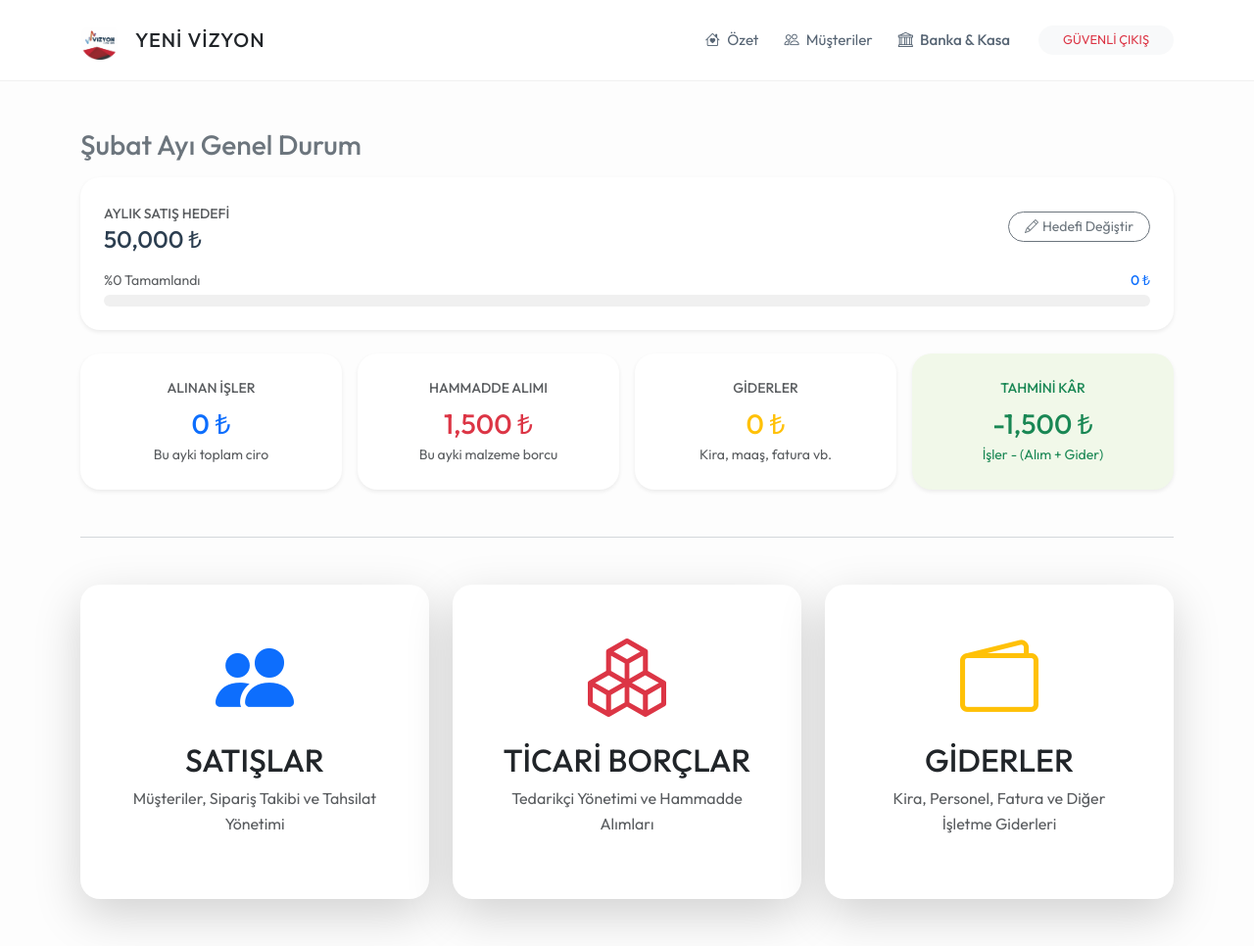
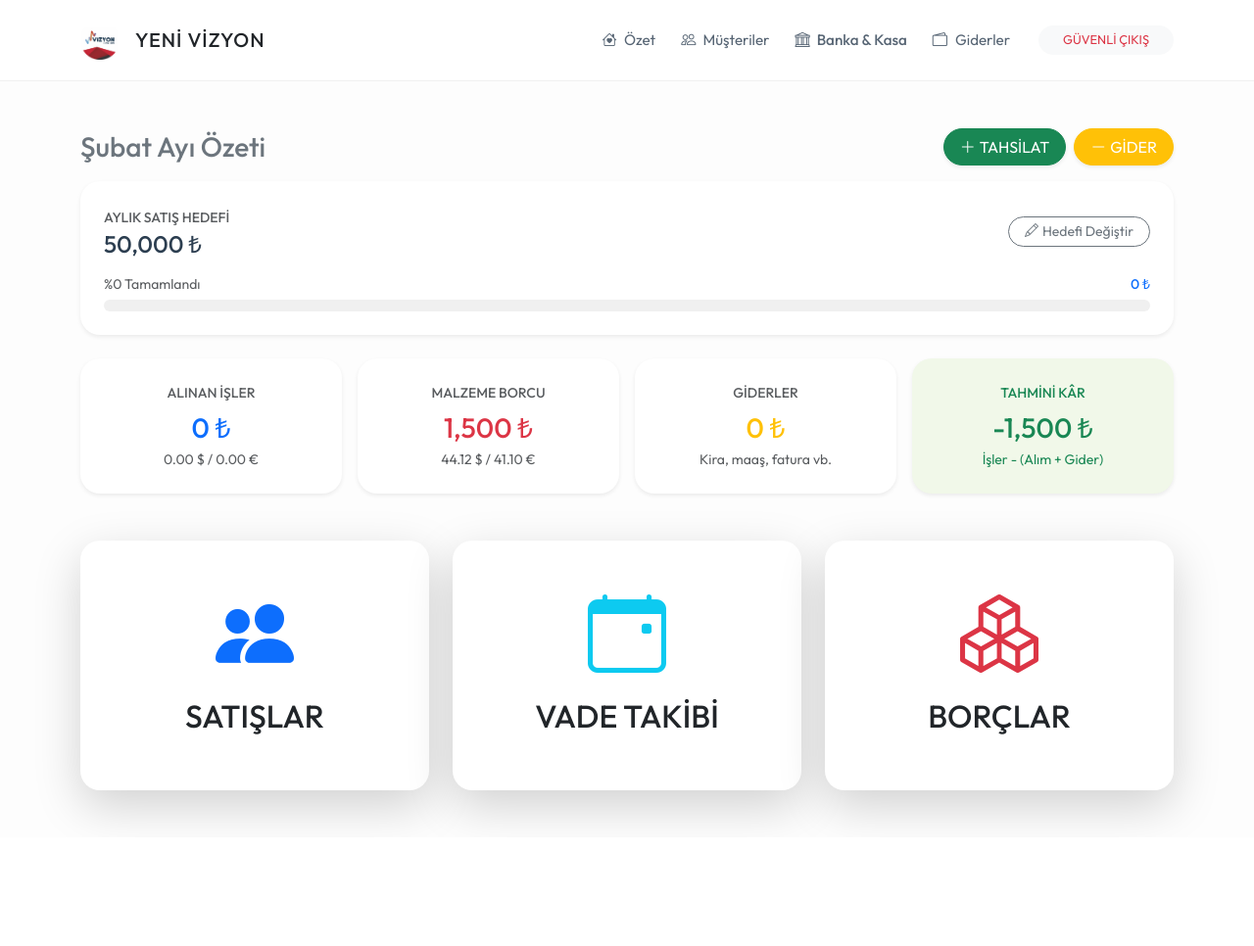
Before and after one commit to musty7091/yvr, a Flask app: page / in a window 1280 px wide. Shown: the whole page at 98% size. After the commit the page ends 840 px from the top, so only its background shows below. Run offline with Flask 3, Linux system fonts and the light colour scheme; the visitor is signed in with stand-in values (Sample User, id 1); data comes from the database, SQL or seed files in the repository; both versions use the stored data as it was after the commit; data that the repository does not hold is empty.

Commit message:
kontrol öncesi

```diff
--- a/models.py
+++ b/models.py
@@ -38,6 +38,10 @@ class IsKaydi(db.Model):
     para_birimi = db.Column(db.String(5), default='TL')
     maliyet = db.Column(db.Float, default=0.0)
     teslim_tarihi = db.Column(db.String(20))
+    # --- YENİ EKLENEN ALANLAR ---
+    vade_gun = db.Column(db.Integer, default=0) # İş tesliminden kaç gün sonra ödeme beklendiği
+    teslim_edildi_tarihi = db.Column(db.DateTime, nullable=True) # İşin gerçekten teslim edildiği tarih
+    # ----------------------------
     durum = db.Column(db.String(20), default='Devam Ediyor')
     kayit_tarihi = db.Column(db.DateTime, default=datetime.now)
     musteri_id = db.Column(db.Integer, db.ForeignKey('musteri.id'), nullable=False)
--- a/templates/base.html
+++ b/templates/base.html
@@ -109,6 +109,7 @@
                 <li class="nav-item"><a class="nav-link" href="/"><i class="bi bi-house-heart me-1"></i> Özet</a></li>
                 <li class="nav-item"><a class="nav-link" href="/musteriler"><i class="bi bi-people me-1"></i> Müşteriler</a></li>
                 <li class="nav-item"><a class="nav-link text-dark fw-bold" href="{{ url_for('genel.kasa_banka_yonetimi') }}"><i class="bi bi-bank me-1"></i> Banka & Kasa </a></li>
+                <li class="nav-item"><a class="nav-link text-white d-flex align-items-center" href="{{ url_for('gider.giderler') }}"><i class="bi bi-wallet2 me-2"></i> <span>Giderler</span></a></li>
                 <li class="nav-item ms-lg-3"><a class="btn btn-light btn-sm px-4 rounded-pill text-danger" href="/logout" style="font-size: 0.8rem;">GÜVENLİ ÇIKIŞ</a></li>
             </ul>
         </div>
--- a/templates/index.html
+++ b/templates/index.html
@@ -3,7 +3,17 @@
 
 {% block content %}
 <div class="mb-5">
-    <h3 class="fw-bold mb-3 text-secondary">{{ ay_adi }} Ayı Genel Durum</h3>
+    <div class="d-flex justify-content-between align-items-center mb-3">
+        <h3 class="fw-bold m-0 text-secondary">{{ ay_adi }} Ayı Özeti</h3>
+        <div class="d-flex gap-2">
+            <button class="btn btn-success rounded-pill px-3 shadow-sm" data-bs-toggle="modal" data-bs-target="#hizliTahsilatModal">
+                <i class="bi bi-plus-lg me-1"></i>TAHSİLAT
+            </button>
+            <button class="btn btn-warning text-white rounded-pill px-3 shadow-sm" data-bs-toggle="modal" data-bs-target="#hizliGiderModal">
+                <i class="bi bi-dash-lg me-1"></i>GİDER
+            </button>
+        </div>
+    </div>
 
     <div class="card card-custom p-4 mb-4 border-0 shadow-sm">
         <div class="d-flex justify-content-between align-items-center mb-3">
@@ -37,18 +47,16 @@
             <div class="card card-custom p-4 border-0 h-100 shadow-sm text-center">
                 <div class="text-uppercase small fw-bold text-muted mb-2">ALINAN İŞLER</div>
                 <div class="h3 fw-bold text-primary mb-0">{{ "{:,.0f}".format(is_hacmi) }} ₺</div>
-                <div class="small text-muted mt-1">Bu ayki toplam ciro</div>
+                <div class="small text-muted mt-1">{{ "{:,.2f}".format(is_hacmi / kurlar.USD) }} $ / {{ "{:,.2f}".format(is_hacmi / kurlar.EUR) }} €</div>
             </div>
         </div>
-
         <div class="col-md-3 col-6">
             <div class="card card-custom p-4 border-0 h-100 shadow-sm text-center">
-                <div class="text-uppercase small fw-bold text-muted mb-2">HAMMADDE ALIMI</div>
+                <div class="text-uppercase small fw-bold text-muted mb-2">MALZEME BORCU</div>
                 <div class="h3 fw-bold text-danger mb-0">{{ "{:,.0f}".format(ticari_alim) }} ₺</div>
-                <div class="small text-muted mt-1">Bu ayki malzeme borcu</div>
+                <div class="small text-muted mt-1">{{ "{:,.2f}".format(ticari_alim / kurlar.USD) }} $ / {{ "{:,.2f}".format(ticari_alim / kurlar.EUR) }} €</div>
             </div>
         </div>
-
         <div class="col-md-3 col-6">
             <div class="card card-custom p-4 border-0 h-100 shadow-sm text-center">
                 <div class="text-uppercase small fw-bold text-muted mb-2">GİDERLER</div>
@@ -56,7 +64,6 @@
                 <div class="small text-muted mt-1">Kira, maaş, fatura vb.</div>
             </div>
         </div>
-
         <div class="col-md-3 col-6">
             <div class="card card-custom p-4 border-0 h-100 shadow-sm text-center" style="background-color: #f1f8e9;">
                 <div class="text-uppercase small fw-bold text-success mb-2">TAHMİNİ KÂR</div>
@@ -65,78 +72,111 @@
             </div>
         </div>
     </div>
-
-    {% if alarm_listesi %}
-    <div class="alert alert-danger border-0 shadow-sm mt-4 mb-0" style="border-radius: 20px; background-color: #fff5f5;">
-        <h6 class="fw-bold text-danger mb-3"><i class="bi bi-exclamation-triangle-fill me-2"></i>DİKKAT: TESLİMATI BEKLEYEN İŞLER</h6>
-        <div class="table-responsive">
-            <table class="table table-sm table-borderless mb-0 small">
-                <thead>
-                    <tr class="text-muted border-bottom">
-                        <th class="ps-0">Müşteri</th>
-                        <th>İş Tanımı</th>
-                        <th class="text-end">Tutar</th>
-                    </tr>
-                </thead>
-                <tbody>
-                    {% for is in alarm_listesi %}
-                    <tr>
-                        <td class="ps-0"><strong>{{ is.sahibi.ad_soyad }}</strong></td>
-                        <td>{{ is.is_tanimi }}</td>
-                        <td class="text-end text-danger fw-bold">{{ "{:,.2f}".format(is.toplam_bedel) }} {{ is.para_birimi }}</td>
-                    </tr>
-                    {% endfor %}
-                </tbody>
-            </table>
-        </div>
-    </div>
-    {% endif %}
 </div>
-
-<hr class="my-5 opacity-25">
 
 <div class="row g-4 justify-content-center">
     <div class="col-md-4">
         <a href="{{ url_for('musteri.satislar') }}" class="text-decoration-none">
-            <div class="card card-custom h-100 border-0 shadow-lg card-hover-effect text-center p-5" style="transition: transform 0.2s;">
-                <div class="mb-3">
-                    <i class="bi bi-people-fill display-1 text-primary"></i>
-                </div>
+            <div class="card card-custom h-100 border-0 shadow-lg text-center p-5">
+                <i class="bi bi-people-fill display-1 text-primary mb-3"></i>
                 <h2 class="fw-bold text-dark">SATIŞLAR</h2>
-                <p class="text-muted">Müşteriler, Sipariş Takibi ve Tahsilat Yönetimi</p>
             </div>
         </a>
     </div>
-
     <div class="col-md-4">
-        <a href="{{ url_for('tedarikci.ticari_borclar') }}" class="text-decoration-none">
-            <div class="card card-custom h-100 border-0 shadow-lg card-hover-effect text-center p-5" style="transition: transform 0.2s;">
-                <div class="mb-3">
-                    <i class="bi bi-boxes display-1 text-danger"></i>
-                </div>
-                <h2 class="fw-bold text-dark">TİCARİ BORÇLAR</h2>
-                <p class="text-muted">Tedarikçi Yönetimi ve Hammadde Alımları</p>
+        <a href="{{ url_for('musteri.vadesi_yaklasanlar') }}" class="text-decoration-none">
+            <div class="card card-custom h-100 border-0 shadow-lg text-center p-5">
+                <i class="bi bi-calendar-event display-1 text-info mb-3"></i>
+                <h2 class="fw-bold text-dark">VADE TAKİBİ</h2>
             </div>
         </a>
     </div>
-
     <div class="col-md-4">
-        <a href="{{ url_for('gider.giderler') }}" class="text-decoration-none">
-            <div class="card card-custom h-100 border-0 shadow-lg card-hover-effect text-center p-5" style="transition: transform 0.2s;">
-                <div class="mb-3">
-                    <i class="bi bi-wallet2 display-1 text-warning"></i>
-                </div>
-                <h2 class="fw-bold text-dark">GİDERLER</h2>
-                <p class="text-muted">Kira, Personel, Fatura ve Diğer İşletme Giderleri</p>
+        <a href="{{ url_for('tedarikci.ticari_borclar') }}" class="text-decoration-none">
+            <div class="card card-custom h-100 border-0 shadow-lg text-center p-5">
+                <i class="bi bi-boxes display-1 text-danger mb-3"></i>
+                <h2 class="fw-bold text-dark">BORÇLAR</h2>
             </div>
         </a>
     </div>
 </div>
 
-<style>
-    .card-hover-effect:hover {
-        transform: translateY(-10px);
-        background-color: #f8f9fa;
-    }
-</style>
+<div class="modal fade" id="hizliTahsilatModal" tabindex="-1">
+    <div class="modal-dialog modal-dialog-centered">
+        <div class="modal-content border-0 shadow" style="border-radius: 20px;">
+            <div class="modal-body p-4">
+                <h5 class="fw-bold mb-4 text-center">HIZLI TAHSİLAT</h5>
+                <form action="/musteri_odeme_ekle/0" id="tahsilatForm" method="POST">
+                    <div class="mb-3">
+                        <label class="small fw-bold">MÜŞTERİ</label>
+                        <select name="musteri_id_hizli" class="form-select bg-light border-0 p-3" onchange="document.getElementById('tahsilatForm').action='/musteri_odeme_ekle/'+this.value" required>
+                            <option value="">Seçiniz...</option>
+                            {% for m in musteriler %}<option value="{{ m.id }}">{{ m.ad_soyad }}</option>{% endfor %}
+                        </select>
+                    </div>
+                    <div class="row">
+                        <div class="col-8 mb-3">
+                            <label class="small fw-bold">TUTAR</label>
+                            <input type="number" step="0.01" name="tutar" class="form-control bg-light border-0 p-3" required>
+                        </div>
+                        <div class="col-4 mb-3">
+                            <label class="small fw-bold">BİRİM</label>
+                            <select name="birim" class="form-select bg-light border-0 p-3">
+                                <option value="TL">₺</option><option value="USD">$</option><option value="EUR">€</option>
+                            </select>
+                        </div>
+                    </div>
+                    <div class="mb-3">
+                        <label class="small fw-bold">HESAP</label>
+                        <select name="banka_kasa_id" class="form-select bg-light border-0 p-3" required>
+                            {% for k in kasalar %}<option value="{{ k.id }}">{{ k.ad }}</option>{% endfor %}
+                        </select>
+                    </div>
+                    <div class="mb-4">
+                        <label class="small fw-bold">AÇIKLAMA</label>
+                        <input type="text" name="aciklama" class="form-control bg-light border-0 p-3" placeholder="Örn: Nakit">
+                    </div>
+                    <button type="submit" class="btn btn-success w-100 py-3 shadow fw-bold">KAYDET</button>
+                </form>
+            </div>
+        </div>
+    </div>
+</div>
+
+<div class="modal fade" id="hizliGiderModal" tabindex="-1">
+    <div class="modal-dialog modal-dialog-centered">
+        <div class="modal-content border-0 shadow" style="border-radius: 20px;">
+            <div class="modal-body p-4">
+                <h5 class="fw-bold mb-4 text-center">HIZLI GİDER KAYDI</h5>
+                <form action="{{ url_for('gider.gider_ekle') }}" method="POST">
+                    <div class="mb-3">
+                        <label class="small fw-bold">KATEGORİ</label>
+                        <select name="kategori" class="form-select bg-light border-0 p-3" required>
+                            <option value="Kira">Kira</option><option value="Personel">Personel</option><option value="Enerji">Enerji</option><option value="Diğer">Diğer</option>
+                        </select>
+                    </div>
+                    <div class="row">
+                        <div class="col-8 mb-3">
+                            <label class="small fw-bold">TUTAR</label>
+                            <input type="number" step="0.01" name="tutar" class="form-control bg-light border-0 p-3" required>
+                        </div>
+                        <div class="col-4 mb-3">
+                            <label class="small fw-bold">BİRİM</label>
+                            <select name="birim" class="form-select bg-light border-0 p-3">
+                                <option value="TL">₺</option>
+                            </select>
+                        </div>
+                    </div>
+                    <div class="mb-4">
+                        <label class="small fw-bold">HESAP</label>
+                        <select name="banka_kasa_id" class="form-select bg-light border-0 p-3" required>
+                            {% for k in kasalar %}<option value="{{ k.id }}">{{ k.ad }}</option>{% endfor %}
+                        </select>
+                    </div>
+                    <button type="submit" class="btn btn-warning text-white w-100 py-3 shadow fw-bold">GİDERİ KAYDET</button>
+                </form>
+            </div>
+        </div>
+    </div>
+</div>
 {% endblock %}
```
Also changed, not shown: routes/musteri_isleri.py (+45 -11 lines), routes/tedarikci_isleri.py (+25 -4 lines), templates/giderler.html (+6 -3 lines), templates/is_ekle.html (+16 -7 lines), templates/tedarikci_detay.html (+26 -9 lines), templates/vadesi_yaklasanlar.html (added, +107 -0 lines), tohumla.py (added, +60 -0 lines), instance/yvr_veritabani.db.
